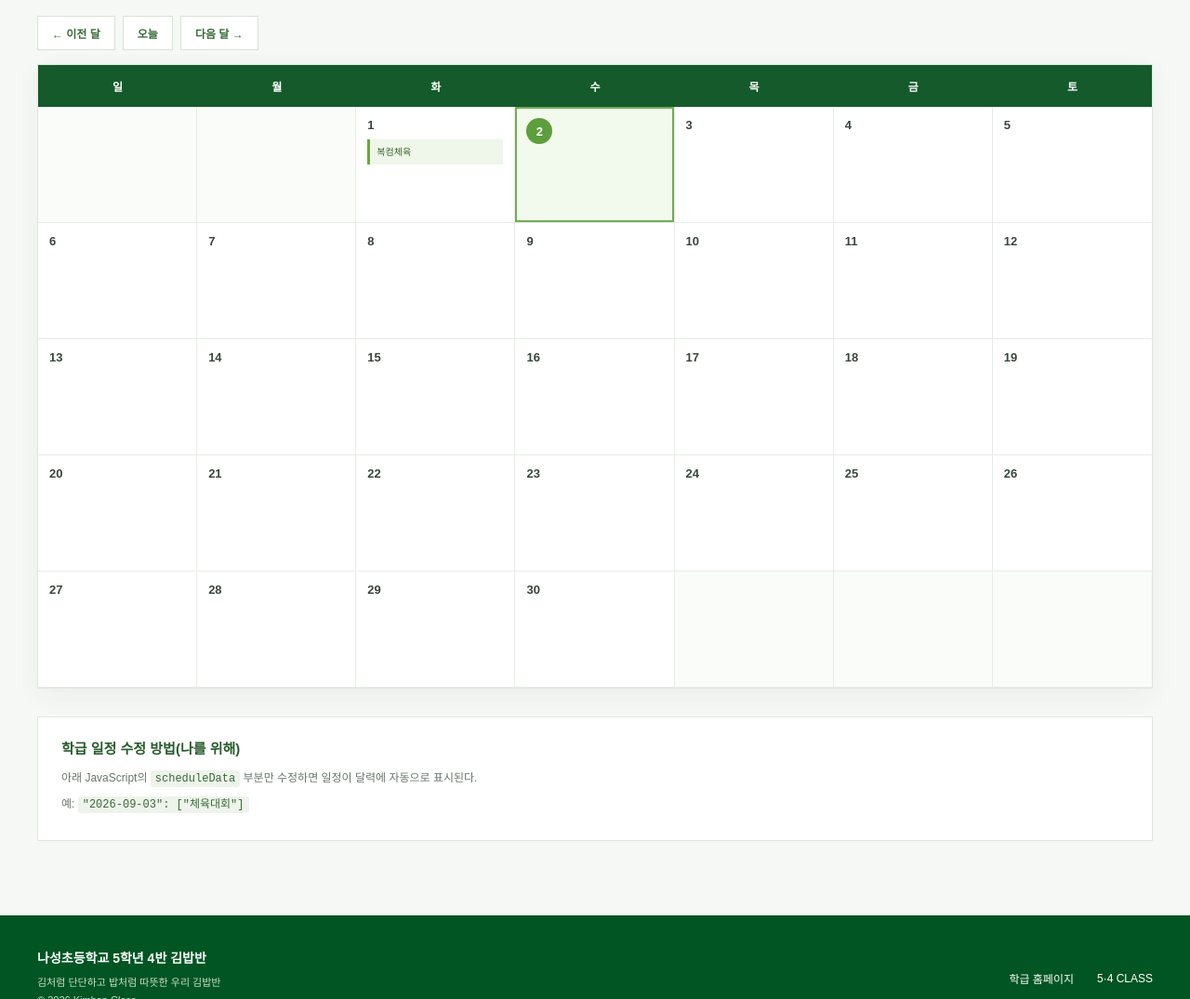
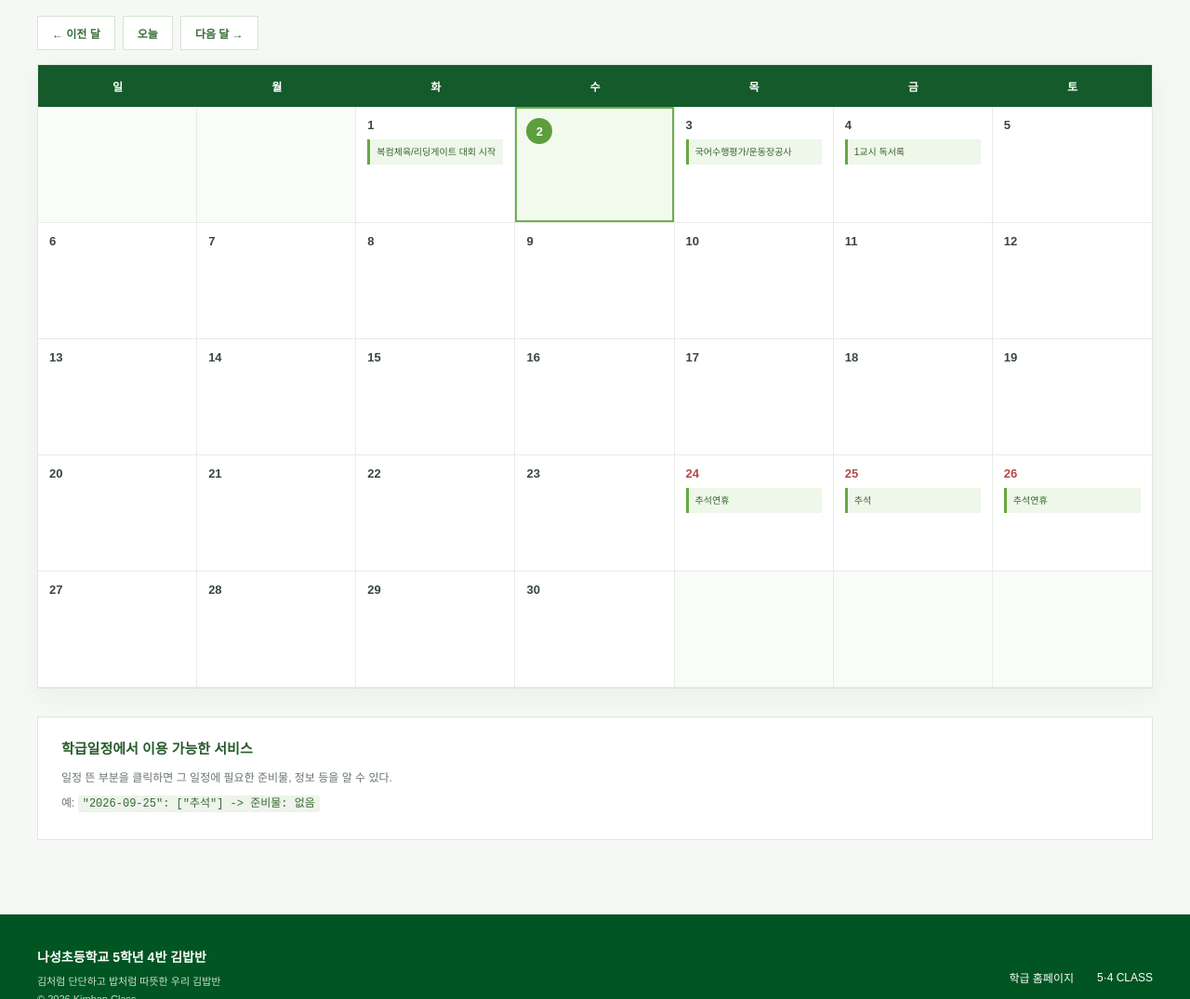
Before and after one commit to cucumber555/cucumber555.github.io, a plain HTML site: page 54/schedule.html in a window 1280 px wide. Shown: the part 433-1508 px from the top of the page at 93% size. Drawn offline with Linux system fonts and the light colour scheme.

Commit message:
Add files via upload

```diff
--- a/54/schedule.html
+++ b/54/schedule.html
@@ -672,17 +672,18 @@
     <div class="schedule-info">
 
         <div class="schedule-info-title">
-            학급 일정 수정 방법(나를 위해)
+            학급일정에서 이용 가능한 서비스
         </div>
 
         <p>
-            아래 JavaScript의 <code>scheduleData</code> 부분만 수정하면
-            일정이 달력에 자동으로 표시된다.
+            일정 뜬 부분을 클릭하면 그 일정에 필요한
+            준비물, 정보 등을 알 수 있다.
         </p>
 
         <p>
             예:
-            <code>"2026-09-03": ["체육대회"]</code>
+            <code>"2026-09-25": ["추석"]
+                -> 준비물: 없음</code>
         </p>
 
     </div>
@@ -796,17 +797,57 @@ const scheduleData = {
 
     "2026-08-31": [
         {
-            title: "수학1단원평가",
-            supplies: "필기구와 단원 연습",
-            description: "수학단원평가가 진행됩니다."
+            title: "수학1단원평가/예술 상상터 모집",
+            supplies: "없음/도화지에 주제(나의 일상/하루/취미)에 맞는 그림",
+            description: "수학단원평가 진행/9.3.까지 제출."
         }
     ],
 
     "2026-09-01": [
         {
-            title: "복컴체육",
-            supplies: "편한 복장, 물, 실내운동화",
-            description: "복컴에서 체육수업이 있습니다."
+            title: "복컴체육/리딩게이트 대회 시작",
+            supplies: "편한 복장, 물, 실내운동화/없음",
+            description: "복컴에서 체육수업/대회기간:9.1.~11.29."
+        }
+    ],
+
+    "2026-09-03": [
+        {
+            title: "국어수행평가/운동장공사",
+            supplies: "추천하고 싶은 책, 필기구/없음",
+            description: "도서관에서 추천하고 싶은 책 빌려서 서평 쓰기/14시부터 운동장 공사로 사용 금지."
+        }
+    ],
+
+    "2026-09-04": [
+        {
+            title: "1교시 독서록",
+            supplies: "(꽃들에게 희망을 책 다 읽기), 공책, 필기구",
+            description: "1교시에 독서감상문 쓰기."
+        }
+    ],
+
+    "2026-09-24": [
+        {
+            title: "추석연휴",
+            supplies: "없음",
+            description: "추석연휴입니다."
+        }
+    ],
+
+    "2026-09-25": [
+        {
+            title: "추석",
+            supplies: "없음",
+            description: "추석입니다."
+        }
+    ],
+
+    "2026-09-26": [
+        {
+            title: "추석연휴",
+            supplies: "없음",
+            description: "추석연휴입니다."
         }
     ],
 
@@ -991,6 +1032,14 @@ if (dateKey === "2025-11-10") {
     };
 }
 
+if (dateKey === "2025-12-12") {
+    day.style.cursor = "pointer";
+
+    day.onclick = function () {
+        window.location.href = "secret3.html";
+    };
+}
+
 
         /*
         오늘 날짜인지 확인
@@ -1053,7 +1102,10 @@ if (dateKey === "2025-11-10") {
             dateKey === "2026-08-17" ||
             dateKey === "2026-10-03" ||
             dateKey === "2026-10-05" ||
-            dateKey === "2026-10-09"
+            dateKey === "2026-10-09" ||
+            dateKey === "2026-09-24" ||
+            dateKey === "2026-09-25" ||
+            dateKey === "2026-09-26"
 
         ) {
 
```
